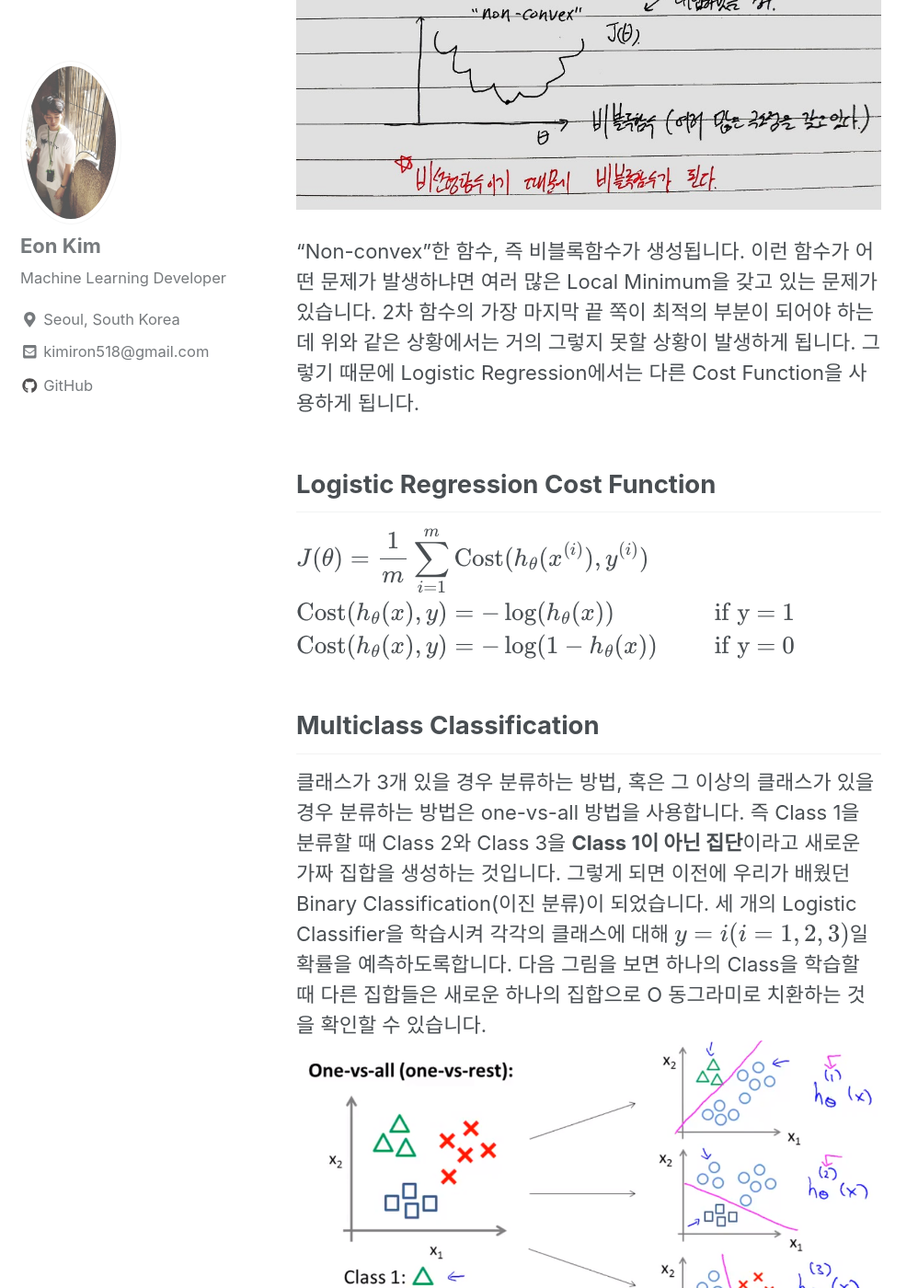
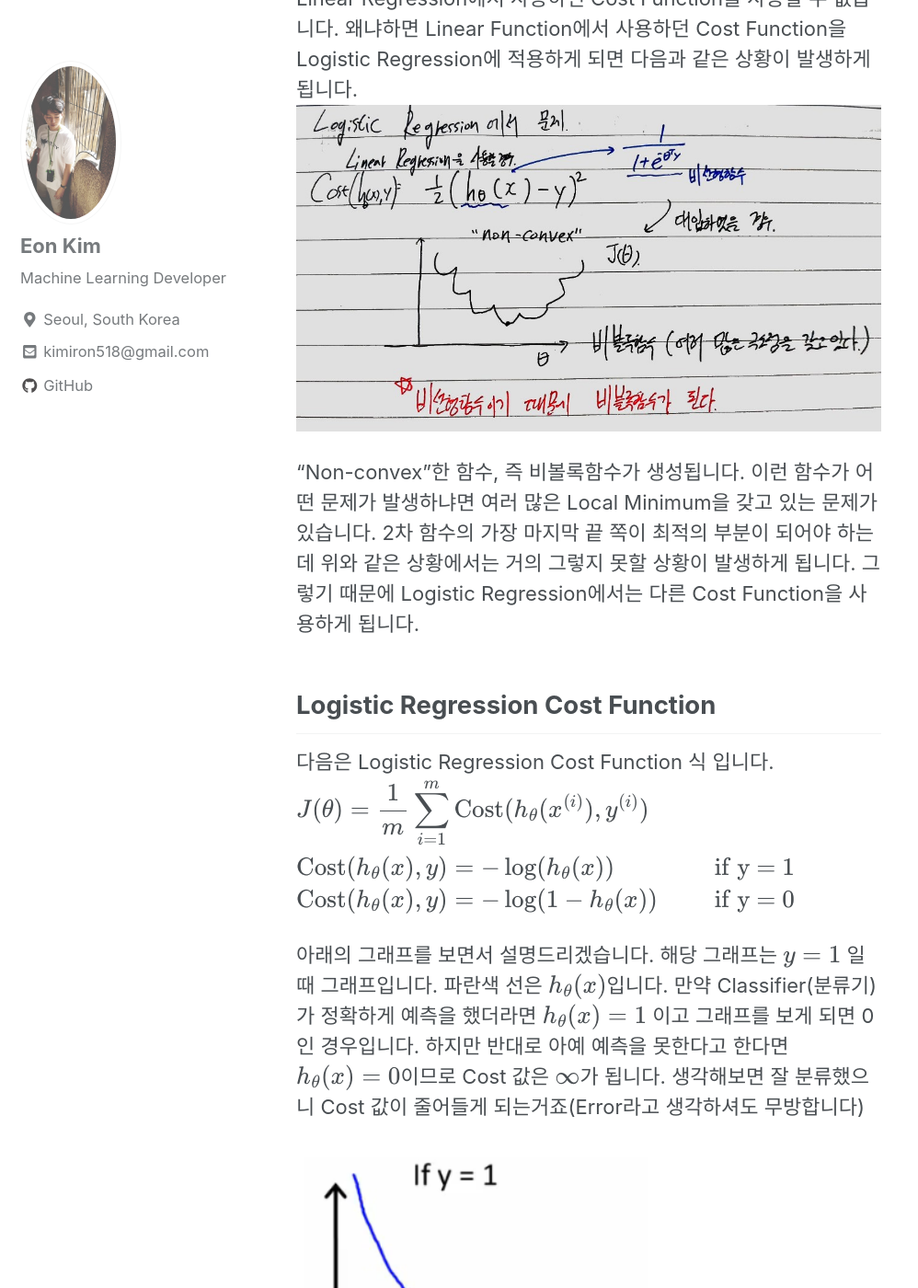
Before and after one commit to thisisiron/thisisiron.github.io, a Jekyll site: the page built from _posts/MachineLearning/2018-09-11-Logistic Regression.md, in a window 1280 px wide and 1400 px high, scrolled down 1807 px. Shown: the whole window at 92% size, without its empty margins (0-998 px from the left). Built offline with Jekyll 4.4.1, drawn with Linux system fonts in a browser that asks for light colours; cached includes are drawn as plain includes; nearby versions of some CDN libraries; formulas are drawn with MathJax 3; some of the changed text lies outside the part shown.

Commit message:
update logistic regression

```diff
--- a/_posts/MachineLearning/2018-09-11-Logistic Regression.md
+++ b/_posts/MachineLearning/2018-09-11-Logistic Regression.md
@@ -2,8 +2,8 @@
 categories: MachineLearning
 ---
 
-로지스틱 회귀 분석이 사용되는 예
-종속 변수의 값을 0 또는 1로 표현할 수 있는 경우
+## Logistic Regression이란
+Categorical(범주형) 데이터를 이용하여 데이터를 분류하는 알고리즘입니다. 로지스틱 회귀 분석이 사용되는 경우는 **binary classification problem**입니다. 물론 3개 이상 여러 범주도 곧 설명할 기법을 이용해 분류가 가능합니다.
 
 ## 선형회귀(Linear Regression)은 왜 사용할 수 없을까?
 <img src="/assets/images/unusing_linear_regression.jpg">
@@ -14,6 +14,7 @@
 <img src="/assets/images/sigmoid.png">
 
 Sigmoid Function을 사용하게 되면 0과 1사이의 결과가 나옵니다. 다음에는 Sigmoid 함수 식을 보겠습니다. $\Theta$는 가중치, $x$는 입력값일 경우 2 번째 $g$함수에 파라미터로 전달하게 됩니다.
+
 $$h(x) = g(\Theta ^T x )$$
 
 $$ g(z) = \frac{1}{1+e^{-z}} $$
@@ -22,12 +23,26 @@
 Linear Regression에서 사용하던 Cost Function을 사용할 수 없습니다. 왜냐하면 Linear Function에서 사용하던 Cost Function을 Logistic Regression에 적용하게 되면 다음과 같은 상황이 발생하게 됩니다.
 <img src="/assets/images/logistice_problem.jpg">
 
-"Non-convex"한 함수, 즉 비블록함수가 생성됩니다. 이런 함수가 어떤 문제가 발생하냐면 여러 많은 Local Minimum을 갖고 있는 문제가 있습니다. 2차 함수의 가장 마지막 끝 쪽이 최적의 부분이 되어야 하는데 위와 같은 상황에서는 거의 그렇지 못할 상황이 발생하게 됩니다. 그렇기 때문에 Logistic Regression에서는 다른 Cost Function을 사용하게 됩니다.
+"Non-convex"한 함수, 즉 비볼록함수가 생성됩니다. 이런 함수가 어떤 문제가 발생하냐면 여러 많은 Local Minimum을 갖고 있는 문제가 있습니다. 2차 함수의 가장 마지막 끝 쪽이 최적의 부분이 되어야 하는데 위와 같은 상황에서는 거의 그렇지 못할 상황이 발생하게 됩니다. 그렇기 때문에 Logistic Regression에서는 다른 Cost Function을 사용하게 됩니다.
 
 ## Logistic Regression Cost Function
+다음은 Logistic Regression Cost Function 식 입니다.
 $$
 \begin{align*}& J(\theta) = \dfrac{1}{m} \sum_{i=1}^m \mathrm{Cost}(h_\theta(x^{(i)}),y^{(i)}) \newline & \mathrm{Cost}(h_\theta(x),y) = -\log(h_\theta(x)) \; & \text{if y = 1} \newline & \mathrm{Cost}(h_\theta(x),y) = -\log(1-h_\theta(x)) \; & \text{if y = 0}\end{align*}
 $$
+
+아래의 그래프를 보면서 설명드리겠습니다. 해당 그래프는 $y=1$ 일 때 그래프입니다. 파란색 선은 $h_{\theta}(x)$입니다. 만약 Classifier(분류기)가 정확하게 예측을 했더라면 $h_{\theta}(x) = 1$ 이고 그래프를 보게 되면 0인 경우입니다. 하지만 반대로 아예 예측을 못한다고 한다면 $h_{\theta}(x)=0$이므로 Cost 값은 $\infty$가 됩니다. 생각해보면 잘 분류했으니 Cost 값이 줄어들게 되는거죠(Error라고 생각하셔도 무방합니다)
+
+<img src="/assets/images/logistic_1.PNG">
+
+다음 아래 그래프는 $y=0$일 때 그래프입니다. 마찬가지로 파란색 선은 $h_{\theta}(x)$입니다. 방금 전의 그래프와는 정반대의 상황입니다. 여기서는 $h_{\theta}(x)=0$ 일 때 Cost 값은 0이게 됩니다. $h_{\theta}(x)=1$ 경우에는 Cost 값은 $\infty$가 됩니다. 따로 따로 그래프를 보여줘서 그렇지만 생긴 것은 2차 함수와 비슷하게 생겼습니다. 즉, Logistic Regression Cost Funtion은 Convex(볼록)함수입니다. 항상 Global minimum 값만 갖게 됩니다. 이 점은 Linear Regression과 같습니다. Local minimum에 빠질 일이 없게 된 겁니다.
+
+<img src="/assets/images/logistic_1.PNG">
+
+처음 보여줬던 식을 통합해보면 다음과 같은 식이 만들어지게 됩니다.
+
+$$J(\theta) = -\frac{1}{m}\sum_{i=1}^{m}[y^{(i)}log(h_{\theta}(x^{(i)}))+(1 - y^{(i)})log(1 - h_{\theta }(x^{(i)}))]$$
+
 
 ## Multiclass Classification
 클래스가 3개 있을 경우 분류하는 방법, 혹은 그 이상의 클래스가 있을 경우 분류하는 방법은 one-vs-all 방법을 사용합니다. 즉 Class 1을 분류할 때 Class 2와 Class 3을 **Class 1이 아닌 집단**이라고 새로운 가짜 집합을 생성하는 것입니다. 그렇게 되면 이전에 우리가 배웠던 Binary Classification(이진 분류)이 되었습니다. 세 개의 Logistic Classifier을 학습시켜 각각의 클래스에 대해 $y = i(i=1,2,3)$일 확률을 예측하도록합니다. 다음 그림을 보면 하나의 Class을 학습할 때 다른 집합들은 새로운 하나의 집합으로 O 동그라미로 치환하는 것을 확인할 수 있습니다.
```
Also changed, not shown: other parts of _posts/MachineLearning/2018-09-11-Logistic Regression.md (+1 -1 lines), assets/images/logistic_1.PNG (added), assets/images/logistic_2.PNG (added).
